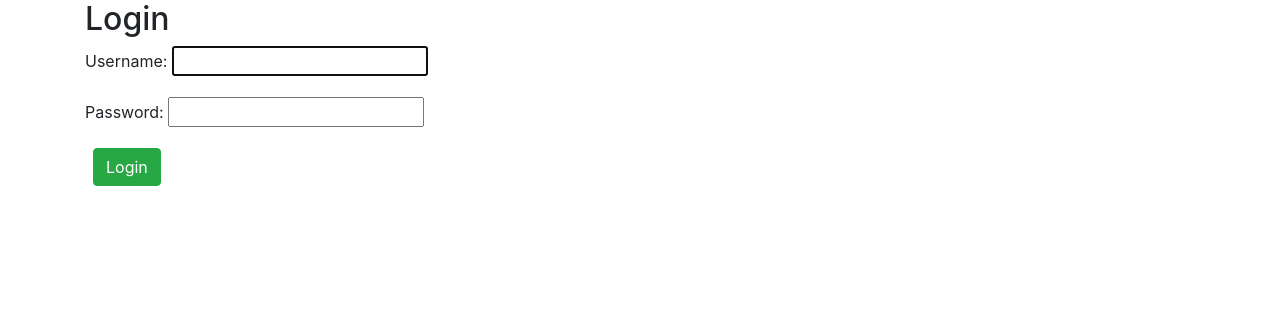
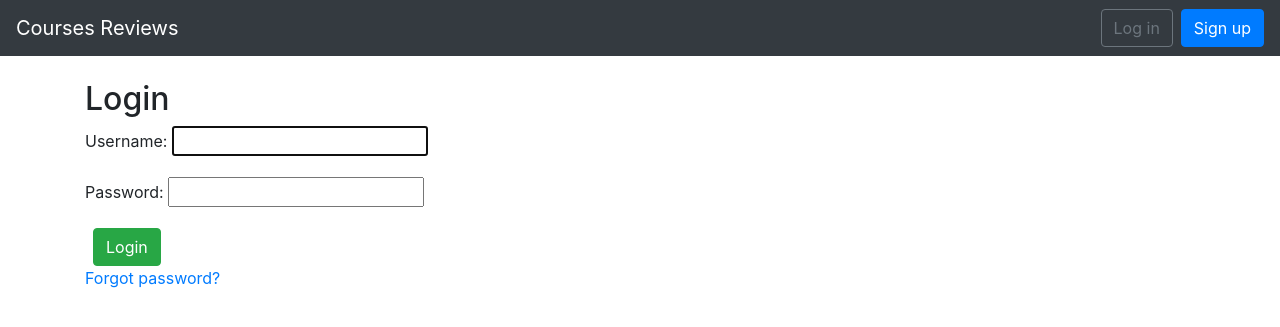
Before and after one commit to mixnix/subject_rate, a Django app: page /accounts/login/ in a window 1280 px wide. Shown: the top 327 px of the page. Run offline with Django 3.2, Linux system fonts and the light colour scheme; some libraries are stand-ins or nearby versions.

Commit message:
changed look a little, added missing link for password reset

```diff
--- a/templates/base.html
+++ b/templates/base.html
@@ -47,7 +47,7 @@
       <form class="form-inline ml-auto">
          <a href="{% url 'login' %}" class="btn btn-outline-secondary">Log in
          </a>
-         <a href="{% url 'signup' %}" class="btn btn-primary ml- ">Sign up</a>
+         <a href="{% url 'signup' %}" class="btn btn-primary ml-2">Sign up</a>
       </form>
       {% endif %}
    </div>
--- a/templates/registration/login.html
+++ b/templates/registration/login.html
@@ -3,8 +3,7 @@
 
 {% block title %}Login{% endblock %}
 
-{% block navbar %}
-{% endblock navbar %}
+
 
 {% block content %}
 <h2>Login</h2>
@@ -13,4 +12,6 @@
     {{ form.as_p }}
     <button class="btn btn-success ml-2" type="submit">Login</button>
 </form>
-{% endblock %}
+    <a href="{% url 'password_reset' %}">Forgot password?</a>
+
+{% endblock content%}
--- a/templates/registration/password_reset_complete.html
+++ b/templates/registration/password_reset_complete.html
@@ -2,6 +2,8 @@
 {% extends 'base.html' %}
 
 {% block title %}Password reset complete{% endblock %}
+
+
 
 {% block content %}
     <h1>Password reset complete</h1>
--- a/templates/registration/password_reset_confirm.html
+++ b/templates/registration/password_reset_confirm.html
@@ -2,6 +2,8 @@
 {% extends 'base.html' %}
 
 {% block title %}Enter new password{% endblock %}
+
+
 
 {% block content %}
     <h1>Set a new password!</h1>
--- a/templates/registration/password_reset_done.html
+++ b/templates/registration/password_reset_done.html
@@ -2,6 +2,8 @@
 {% extends 'base.html' %}
 
 {% block title %}Email Sent{% endblock %}
+
+
 
 {% block content %}
     <h1>Check your inbox.</h1>
--- a/templates/registration/password_reset_form.html
+++ b/templates/registration/password_reset_form.html
@@ -2,6 +2,8 @@
 {% extends 'base.html' %}
 
 {% block title %}Forgot Your Password?{% endblock %}
+
+
 
 {% block content %}
     <h1>Forgot your password?</h1>
```
Also changed, not shown: pro_subjectrate/settings.py (+7 -1 lines), db.sqlite3.
